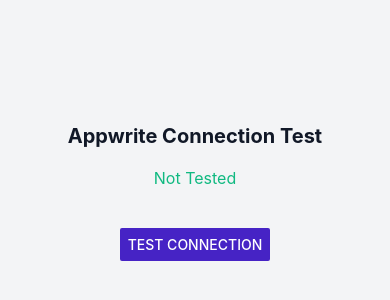
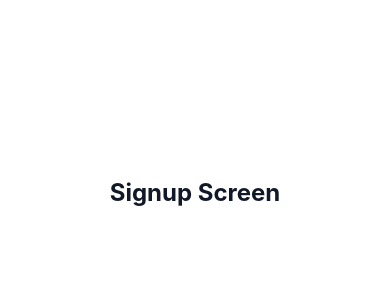
Before and after one commit to aswin-john/RNHiringTask, a React Native app: screen /Signup in a window 390 px wide. Shown: the part 230-530 px from the top of the page. Built offline with nearby package versions, Linux system fonts and the light colour scheme.

Commit message:
feat: Introduce React Navigation with separate authentication and application stacks and initial placeholder screens.

```diff
--- a/App.jsx
+++ b/App.jsx
@@ -1,53 +1,8 @@
-import React, { useState } from 'react';
-import { View, Text, Button, StyleSheet } from 'react-native';
-import { account } from './src/config/appwrite';
+import React from 'react';
+import RootNavigator from './src/navigation/RootNavigator';
 
 const App = () => {
-  const [status, setStatus] = useState('Not Tested');
-
-  const testAppwrite = async () => {
-    setStatus('Testing...');
-    try {
-      // Create a temporary anonymous session to test connectivity
-      await account.createAnonymousSession();
-      setStatus('Success! Connected to Appwrite.');
-      // Clean it up immediately
-      await account.deleteSession('current');
-    } catch (error) {
-      console.error(error);
-      setStatus(`Error: ${error.message}`);
-    }
-  };
-
-  return (
-    <View style={styles.container}>
-      <Text style={styles.title}>Appwrite Connection Test</Text>
-      <Text style={styles.status}>{status}</Text>
-      <Button title="Test Connection" onPress={testAppwrite} color="#4623C5" />
-    </View>
-  );
+  return <RootNavigator />;
 };
 
-const styles = StyleSheet.create({
-  container: {
-    flex: 1,
-    justifyContent: 'center',
-    alignItems: 'center',
-    padding: 20,
-    backgroundColor: '#F3F4F6',
-  },
-  title: {
-    fontSize: 20,
-    fontWeight: 'bold',
-    marginBottom: 20,
-    color: '#111827',
-  },
-  status: {
-    fontSize: 16,
-    marginBottom: 40,
-    color: '#10B981',
-    textAlign: 'center',
-  },
-});
-
 export default App;
--- a/package.json
+++ b/package.json
@@ -10,10 +10,14 @@
     "test": "jest"
   },
   "dependencies": {
+    "@react-navigation/native": "^7.1.31",
+    "@react-navigation/native-stack": "^7.14.2",
     "appwrite": "^22.4.1",
     "react": "19.0.0",
     "react-native": "0.79.2",
     "react-native-config": "^1.6.1",
+    "react-native-safe-area-context": "^5.7.0",
+    "react-native-screens": "^4.10.0",
     "react-native-url-polyfill": "^3.0.0"
   },
   "devDependencies": {
--- /dev/null
+++ b/src/navigation/AppStack.jsx
@@ -0,0 +1,19 @@
+import React from 'react';
+import { createNativeStackNavigator } from '@react-navigation/native-stack';
+import ProductListScreen from '../screens/products/ProductListScreen';
+import ProductDetailScreen from '../screens/products/ProductDetailScreen';
+import ProductFormScreen from '../screens/products/ProductFormScreen';
+
+const Stack = createNativeStackNavigator();
+
+const AppStack = () => {
+    return (
+        <Stack.Navigator screenOptions={{ headerShown: false }}>
+            <Stack.Screen name="ProductList" component={ProductListScreen} />
+            <Stack.Screen name="ProductDetail" component={ProductDetailScreen} />
+            <Stack.Screen name="ProductForm" component={ProductFormScreen} />
+        </Stack.Navigator>
+    );
+};
+
+export default AppStack;
--- /dev/null
+++ b/src/navigation/AuthStack.jsx
@@ -0,0 +1,17 @@
+import React from 'react';
+import { createNativeStackNavigator } from '@react-navigation/native-stack';
+import LoginScreen from '../screens/auth/LoginScreen';
+import SignupScreen from '../screens/auth/SignupScreen';
+
+const Stack = createNativeStackNavigator();
+
+const AuthStack = () => {
+    return (
+        <Stack.Navigator screenOptions={{ headerShown: false }}>
+            <Stack.Screen name="Login" component={LoginScreen} />
+            <Stack.Screen name="Signup" component={SignupScreen} />
+        </Stack.Navigator>
+    );
+};
+
+export default AuthStack;
--- /dev/null
+++ b/src/navigation/RootNavigator.jsx
@@ -0,0 +1,18 @@
+import React from 'react';
+import { NavigationContainer } from '@react-navigation/native';
+import AuthStack from './AuthStack';
+import AppStack from './AppStack';
+
+// Temporarily hardcoded to test navigation.
+// Will be replaced with AuthContext.isLoggedIn in the Auth step.
+const isLoggedIn = false;
+
+const RootNavigator = () => {
+    return (
+        <NavigationContainer>
+            {isLoggedIn ? <AppStack /> : <AuthStack />}
+        </NavigationContainer>
+    );
+};
+
+export default RootNavigator;
--- /dev/null
+++ b/src/screens/auth/LoginScreen.jsx
@@ -0,0 +1,17 @@
+import React from 'react';
+import { View, Text, StyleSheet } from 'react-native';
+
+const LoginScreen = () => {
+    return (
+        <View style={styles.container}>
+            <Text style={styles.text}>Login Screen</Text>
+        </View>
+    );
+};
+
+const styles = StyleSheet.create({
+    container: { flex: 1, justifyContent: 'center', alignItems: 'center', backgroundColor: '#FFFFFF' },
+    text: { fontSize: 24, fontWeight: 'bold', color: '#111827' },
+});
+
+export default LoginScreen;
--- /dev/null
+++ b/src/screens/auth/SignupScreen.jsx
@@ -0,0 +1,17 @@
+import React from 'react';
+import { View, Text, StyleSheet } from 'react-native';
+
+const SignupScreen = () => {
+    return (
+        <View style={styles.container}>
+            <Text style={styles.text}>Signup Screen</Text>
+        </View>
+    );
+};
+
+const styles = StyleSheet.create({
+    container: { flex: 1, justifyContent: 'center', alignItems: 'center', backgroundColor: '#FFFFFF' },
+    text: { fontSize: 24, fontWeight: 'bold', color: '#111827' },
+});
+
+export default SignupScreen;
--- /dev/null
+++ b/src/screens/products/ProductDetailScreen.jsx
@@ -0,0 +1,17 @@
+import React from 'react';
+import { View, Text, StyleSheet } from 'react-native';
+
+const ProductDetailScreen = () => {
+    return (
+        <View style={styles.container}>
+            <Text style={styles.text}>Product Detail Screen</Text>
+        </View>
+    );
+};
+
+const styles = StyleSheet.create({
+    container: { flex: 1, justifyContent: 'center', alignItems: 'center', backgroundColor: '#F3F4F6' },
+    text: { fontSize: 24, fontWeight: 'bold', color: '#111827' },
+});
+
+export default ProductDetailScreen;
--- /dev/null
+++ b/src/screens/products/ProductFormScreen.jsx
@@ -0,0 +1,17 @@
+import React from 'react';
+import { View, Text, StyleSheet } from 'react-native';
+
+const ProductFormScreen = () => {
+    return (
+        <View style={styles.container}>
+            <Text style={styles.text}>Product Form Screen (Add / Edit)</Text>
+        </View>
+    );
+};
+
+const styles = StyleSheet.create({
+    container: { flex: 1, justifyContent: 'center', alignItems: 'center', backgroundColor: '#F3F4F6' },
+    text: { fontSize: 24, fontWeight: 'bold', color: '#111827' },
+});
+
+export default ProductFormScreen;
--- /dev/null
+++ b/src/screens/products/ProductListScreen.jsx
@@ -0,0 +1,17 @@
+import React from 'react';
+import { View, Text, StyleSheet } from 'react-native';
+
+const ProductListScreen = () => {
+    return (
+        <View style={styles.container}>
+            <Text style={styles.text}>Product List Screen</Text>
+        </View>
+    );
+};
+
+const styles = StyleSheet.create({
+    container: { flex: 1, justifyContent: 'center', alignItems: 'center', backgroundColor: '#F3F4F6' },
+    text: { fontSize: 24, fontWeight: 'bold', color: '#111827' },
+});
+
+export default ProductListScreen;
```
Also changed, not shown: 3 other files (tests, documents, lock files or other folders).
